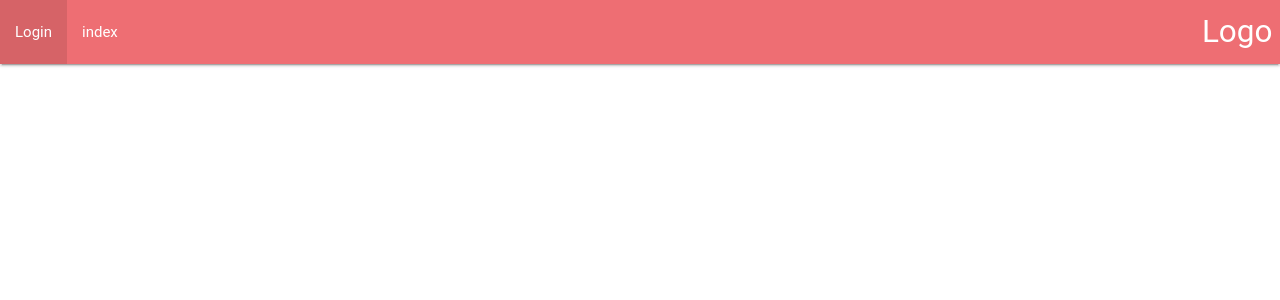
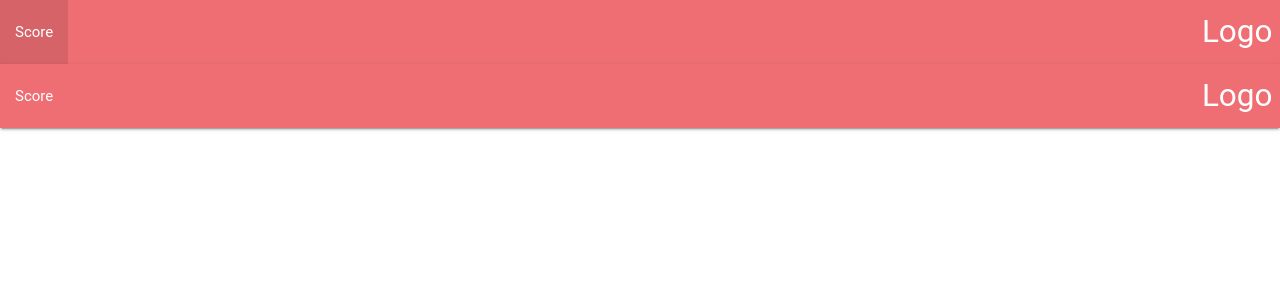
Before and after one commit to daaow/daaow, a Django app: template score/templates/score/info.html in a window 1280 px wide. Shown: the top 300 px of the page. Run offline with Django 3.2, Linux system fonts and the light colour scheme; the template is opened without the code that fills it, so the values that code supplies are empty; some libraries are stand-ins or nearby versions; some web fonts are replaced.

Commit message:
Rework the navbar.

```diff
--- a/score/templates/score/info.html
+++ b/score/templates/score/info.html
@@ -1,15 +1,19 @@
 {% extends "score/base.html" %}
 
 {% block title %}Score{% endblock %}
+
+
+{% block content %}
 
 {% block navbar %}
 <nav>
 <div class="nav-wrapper">
   <a herf="#" class="brand-logo right">Logo</a>
   <ul id="nav-mobile" class="left hide-on-med-and-down">
-    <li><a href="./login.html">Login</a></li>
-    <li><a href="./index.html">index</a></li>
+    <li><a href="r'login/#info-score">Score</a></li>
   </ul>
 </div>
 </nav>
 {% endblock navbar %}
+<div id="info-score"></div>
+{% endblock content %}
--- a/score/views.py
+++ b/score/views.py
@@ -29,13 +29,13 @@
             login_info = stu.login()
             if login_info.get('status'):
                 # login(request, user)
-                return render(request, 'score/index.html',
+                return render(request, 'score/info.html',
                               {'text': stu.get_score()})
             else:
                 context = {
                     'text': login_info.get('info')
                 }
-                return render(request, 'score/info.html',{'form':HttpResponse(login_info.get('info'))})
+                return HttpResponse(login_info.get('info'))
         else:
             form = LoginForm()
             return render(request, 'score/login.html', {'form': form})
```
